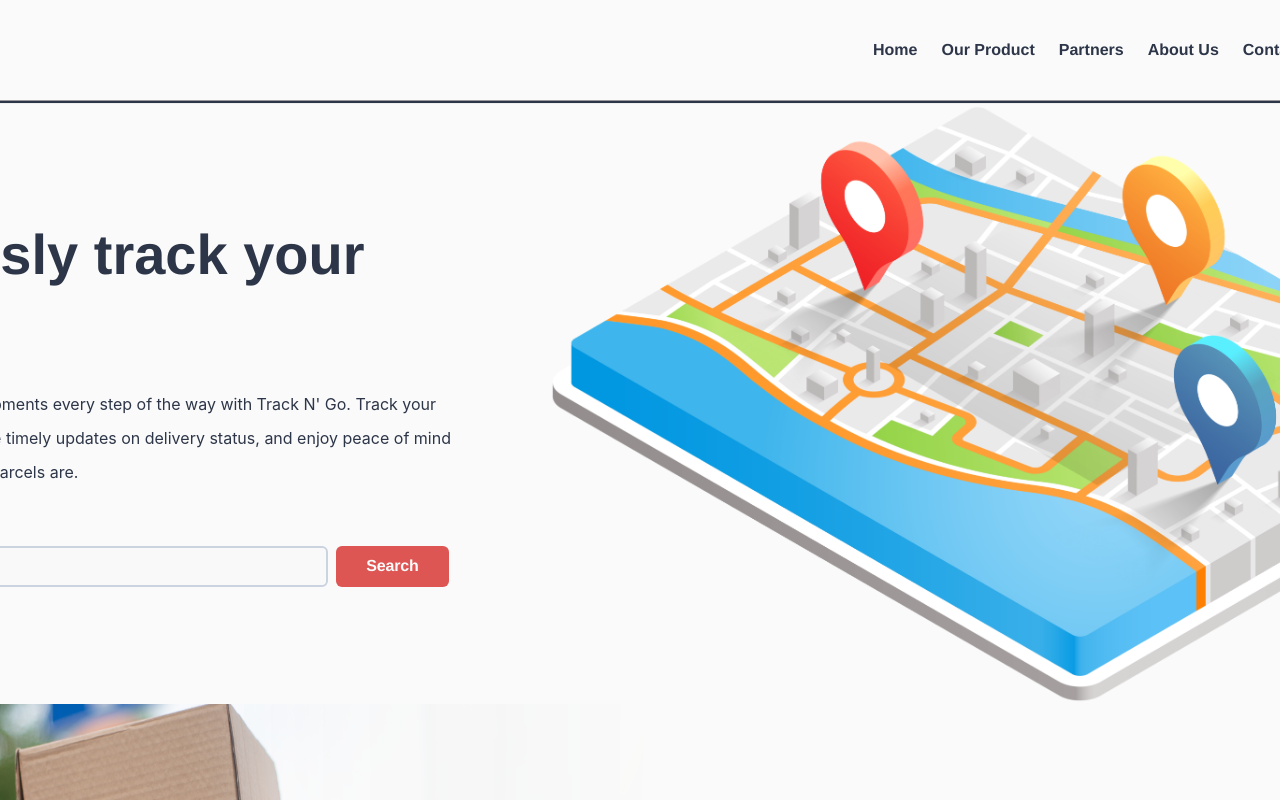
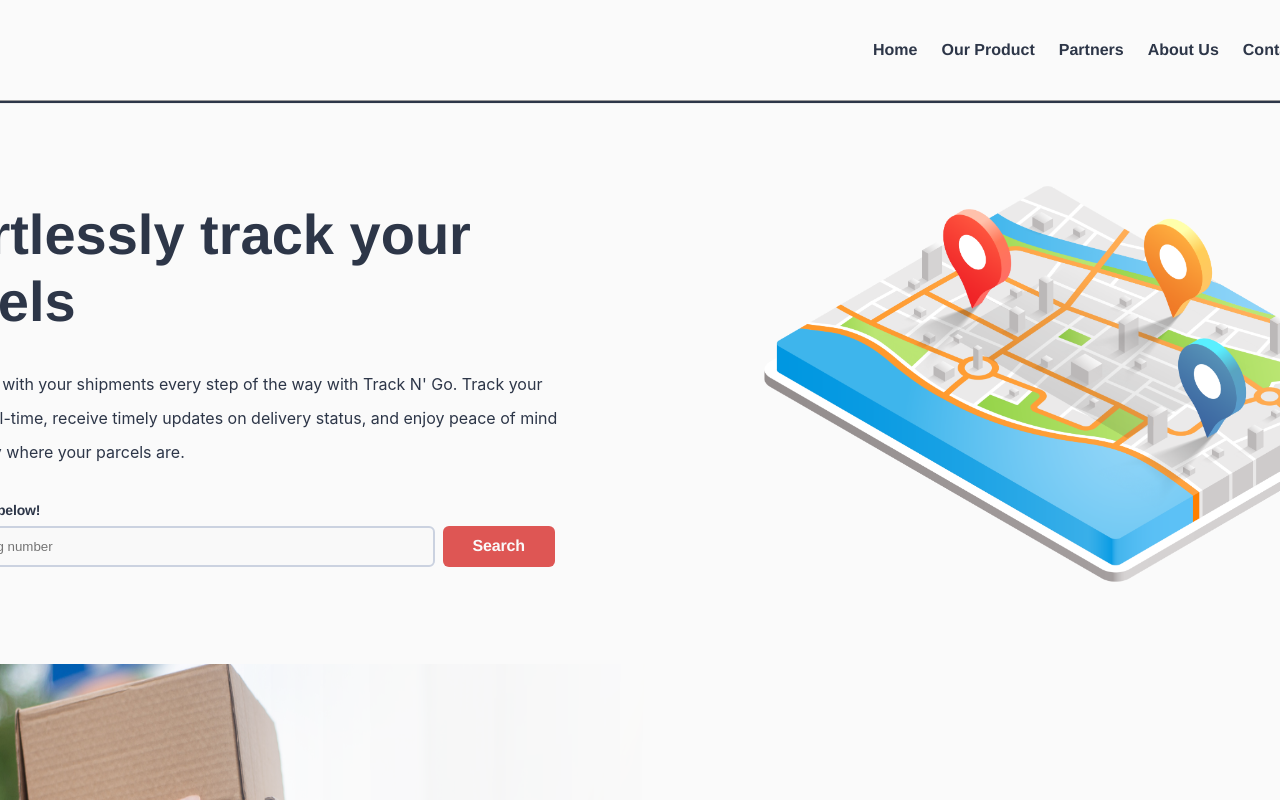
Before and after one commit to Hitagi7/Track-N-Go, a React (Vite) app: page / in a window 1280 px wide. Shown: the top 800 px of the page. Built offline with nearby package versions, Linux system fonts and the light colour scheme.

Commit message:
feat: resize Container1 image

```diff
--- a/src/components/landingpage/Container1.css
+++ b/src/components/landingpage/Container1.css
@@ -1,12 +1,13 @@
 .Container1 {
     display: flex;
     min-height: 70vh;
+    min-width: 50vh;
     align-items: center;
     justify-content: space-evenly;
 }
 
 .Resize-image1 {
-    height: 600px;
+    height: 50vh;
     flex-shrink: 0;
 }
 
--- a/src/components/landingpage/Container2.css
+++ b/src/components/landingpage/Container2.css
@@ -15,8 +15,8 @@
     display: flex;
     flex-direction: column;
     justify-content: center;
-    gap: 41px;
-    width: 746px;
+    gap: 2.563rem;
+    width: 46.625rem;
 }
 
 .LoginBox {
```
Also changed, not shown: src/App.css (+20 -0 lines).
